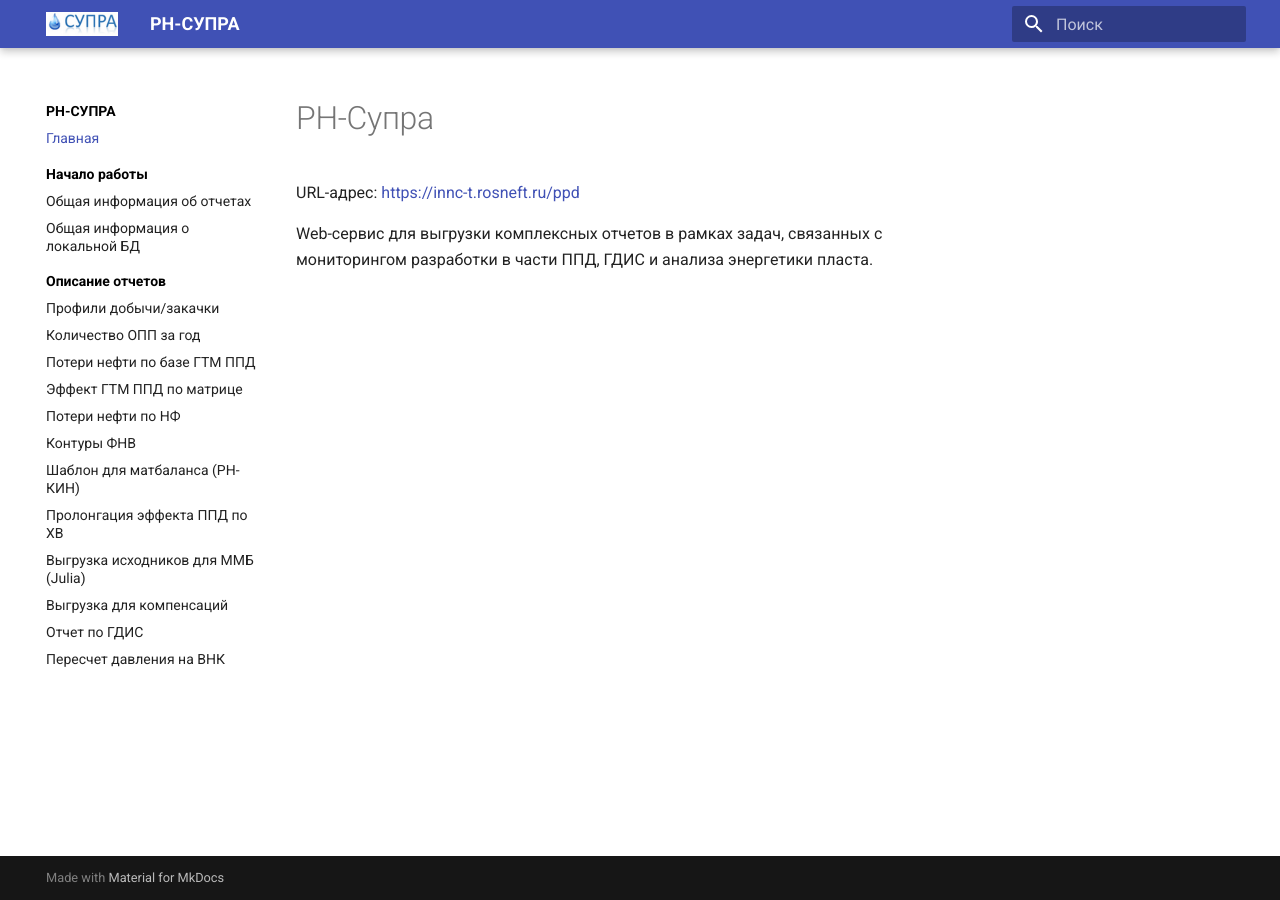
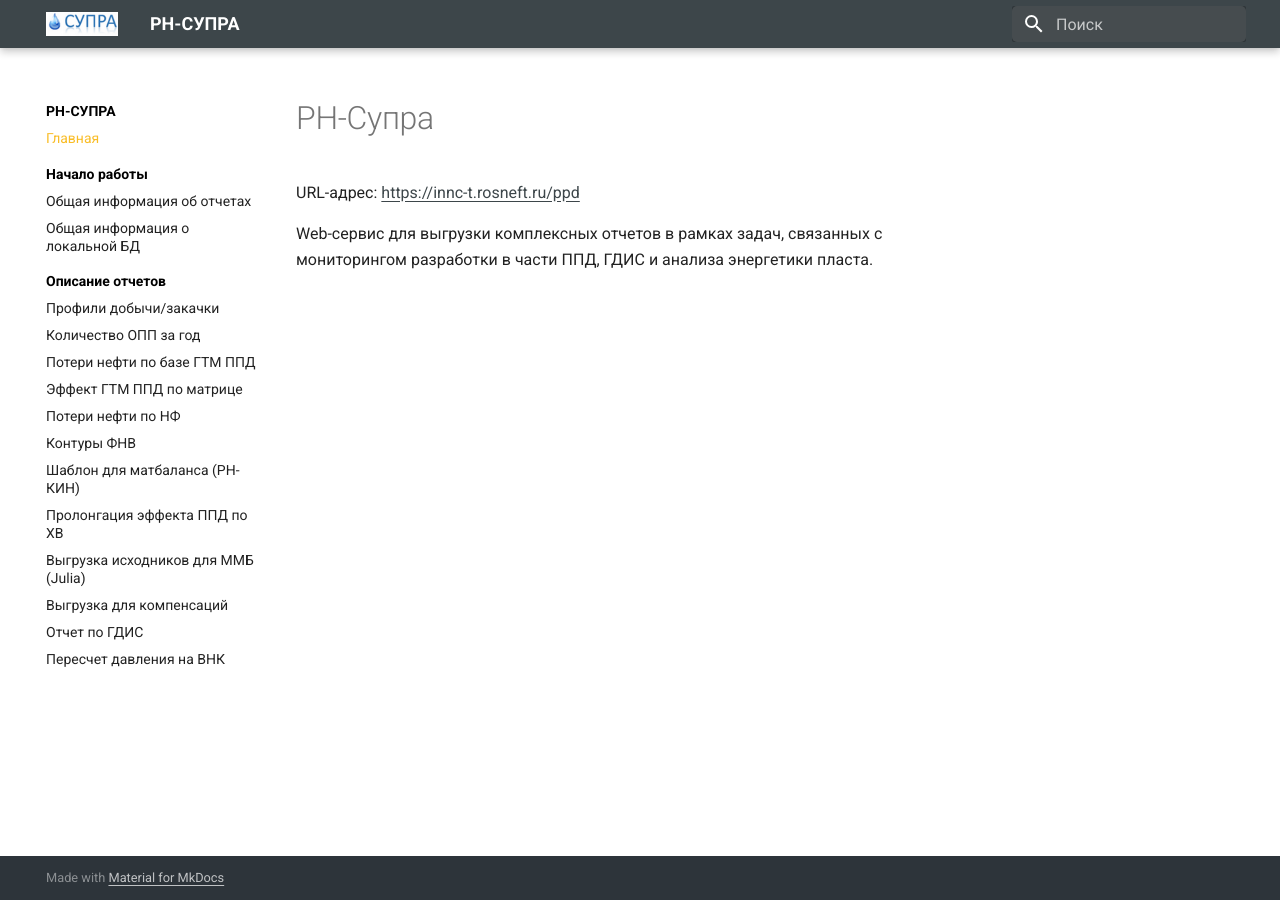
Before and after one commit to sidelkin1/ppd_forms, an MkDocs documentation site: the page built from docs/index.md, in a window 1280 px wide. Built offline with MkDocs 1.6.1 and Material for MkDocs 9.7.7, drawn with Linux system fonts in a browser that asks for light colours.

Commit message:
💄 style(docs): refresh mkdocs theme colors

```diff
--- a/docs/stylesheets/extra.css
+++ b/docs/stylesheets/extra.css
@@ -1,3 +1,15 @@
+:root {
+  --md-primary-fg-color: #3D464A;
+  --md-primary-fg-color--light: #5D666A;
+  --md-primary-fg-color--dark: #2D343A;
+  --md-primary-bg-color: #FFFFFF;
+  --md-primary-bg-color--light: rgba(255, 255, 255, 0.7);
+  --md-accent-fg-color: #F9BD27;
+  --md-accent-fg-color--transparent: rgba(249, 189, 39, 0.1);
+  --md-accent-bg-color: #F9BD27;
+  --md-accent-bg-color--light: rgba(249, 189, 39, 0.1);
+}
+
 .md-nav__title {
   color: #000000 !important;
   font-weight: 700;
@@ -7,3 +19,51 @@
   color: #000000 !important;
   font-weight: 700;
 }
+
+.md-tabs__link--active,
+.md-nav__link--active {
+  color: var(--md-accent-fg-color) !important;
+}
+
+.md-footer {
+  background-color: #3D464A;
+}
+
+.md-footer-meta {
+  background-color: #2D343A;
+}
+
+.md-header {
+  background-color: #3D464A;
+  box-shadow: 0 0 0.2rem rgba(0, 0, 0, 0.1), 0 0.2rem 0.4rem rgba(0, 0, 0, 0.2);
+}
+
+.md-tabs {
+  background-color: #3D464A;
+}
+
+.md-search__input {
+  background-color: rgba(255, 255, 255, 0.12);
+  border-radius: 0.25rem;
+}
+
+.md-search__input::placeholder {
+  color: rgba(255, 255, 255, 0.7);
+}
+
+.md-typeset a {
+  color: #3D464A;
+  text-decoration: underline;
+  text-underline-offset: 0.2em;
+}
+
+.md-typeset a:hover {
+  color: #F9BD27;
+}
+
+:root {
+  --md-footer-fg-color: #FFFFFF;
+  --md-footer-fg-color--light: rgba(255, 255, 255, 0.7);
+  --md-footer-bg-color: #3D464A;
+  --md-footer-bg-color--dark: #2D343A;
+}
```
